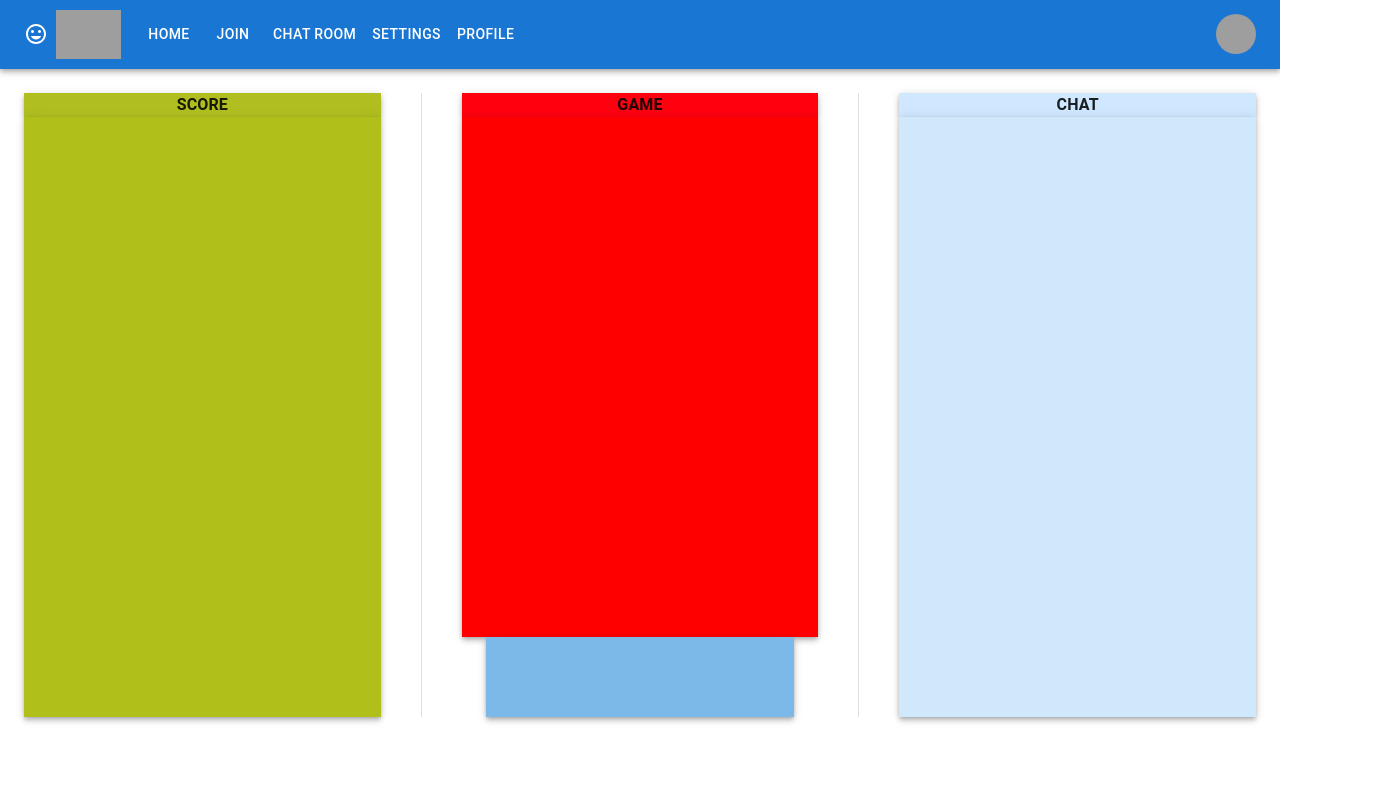
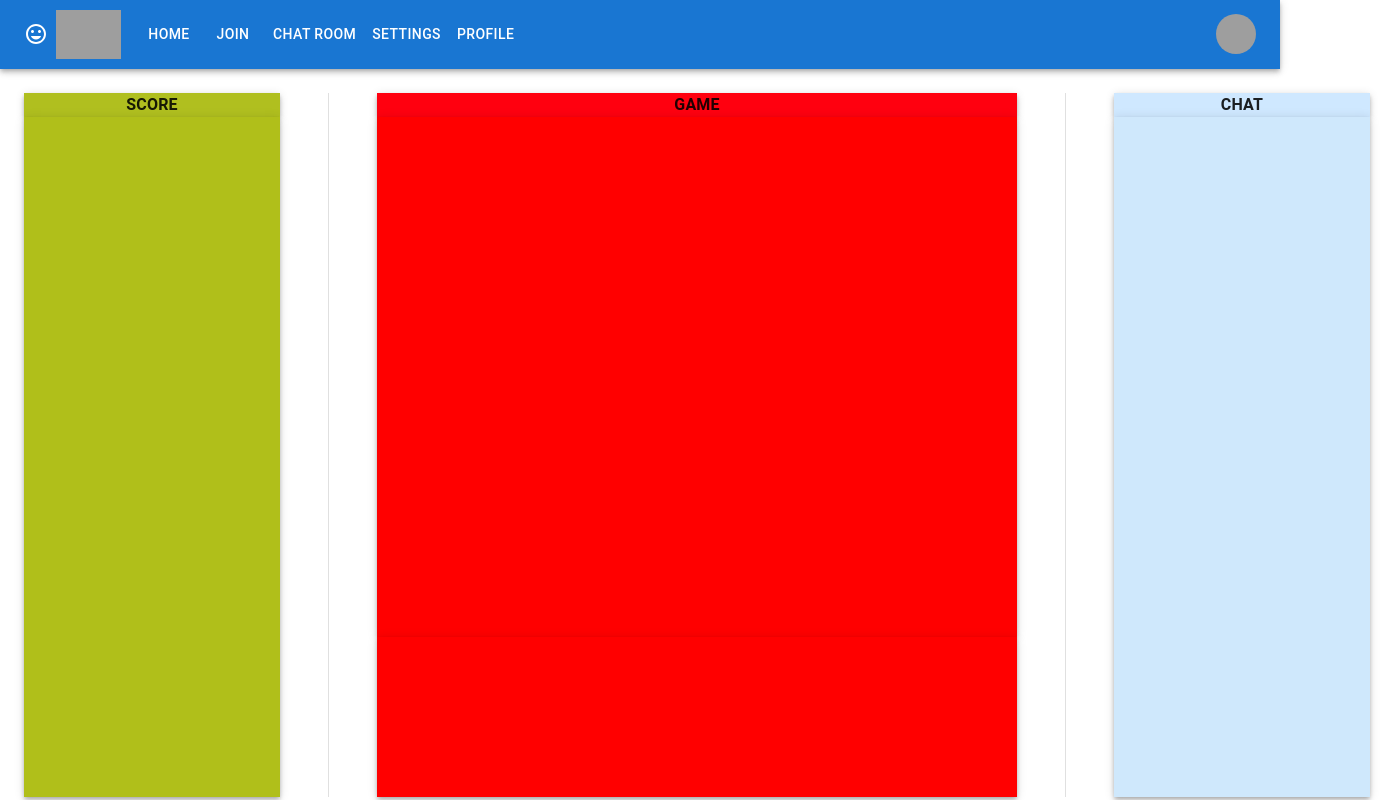
Before and after one commit to yann1731/ft_transcendence, a React (Create React App) app in the folder front_end/: page / in a window 1280 px wide. Shown: the whole page, 1394 px wide, since content can reach past the window. Built offline with nearby package versions, Linux system fonts and the light colour scheme; grey boxes are pictures that could not be loaded.

Commit message:
Main page draft almost done

```diff
--- a/front_end/src/Components/Chat.tsx
+++ b/front_end/src/Components/Chat.tsx
@@ -9,8 +9,8 @@ export default function ChatContainer() {
     <React.Fragment>
       <CssBaseline />
       <Container maxWidth="lg">
-        <Box sx={{bgcolor: '#cfe8ff', boxShadow: 4, textAlign: 'center', fontWeight: 'bold'}}>CHAT</Box>
-        <Box sx={{ bgcolor: '#cfe8fc', height: '75vh', boxShadow: 4}} />
+        <Box sx={{bgcolor: '#cfe8ff', boxShadow: 4, textAlign: 'center', fontWeight: 'bold', width: '20vw'}}>CHAT</Box>
+        <Box sx={{ bgcolor: '#cfe8fc', height: '85vh', boxShadow: 4, width: '20vw'}} />
       </Container>
     </React.Fragment>
   );
--- a/front_end/src/Components/Divider.tsx
+++ b/front_end/src/Components/Divider.tsx
@@ -5,7 +5,6 @@ import Stack from '@mui/material/Stack';
 import { styled } from '@mui/material/styles';
 import ChatContainer from './Chat';
 import GameContainer from './Game';
-import GameBottomContainer from './Game bottom';
 import ScoresContainer from './Scores';
 
 export default function DividerStack() {
@@ -14,11 +13,11 @@ export default function DividerStack() {
       <Stack
         direction="row"
         divider={<Divider orientation="vertical" flexItem />}
-        spacing={2}
-      >
-		<ScoresContainer></ScoresContainer>
-		<GameContainer></GameContainer>
-		<ChatContainer></ChatContainer>
+        spacing={3}
+        >
+            <ScoresContainer></ScoresContainer>
+            <GameContainer></GameContainer>
+            <ChatContainer></ChatContainer>
       </Stack>
     </div>
   );
--- a/front_end/src/Components/Game bottom.tsx
+++ /dev/null
@@ -1,16 +0,0 @@
-import * as React from 'react';
-import CssBaseline from '@mui/material/CssBaseline';
-import Box from '@mui/material/Box';
-import Container from '@mui/material/Container';
-import Typography from '@mui/material/Typography';
-
-export default function GameBottomContainer() {
-  return (
-    <React.Fragment>
-      <CssBaseline />
-        <Container maxWidth="lg">
-        <Box sx={{ bgcolor: '#7CB9E8', height: '10vh', boxShadow: 4}} />
-      </Container>
-    </React.Fragment>
-  );
-}
--- a/front_end/src/Components/Game.tsx
+++ b/front_end/src/Components/Game.tsx
@@ -2,19 +2,16 @@ import * as React from 'react';
 import CssBaseline from '@mui/material/CssBaseline';
 import Box from '@mui/material/Box';
 import Container from '@mui/material/Container';
-import Typography from '@mui/material/Typography';
-import GameBottomContainer from './Game bottom';
-import { createTheme, ThemeProvider } from '@mui/material/styles';
 
 
 export default function GameContainer() {
   return (
     <React.Fragment>
       <CssBaseline />
-        <Container maxWidth="lg">
-        <Box sx={{bgcolor: '#ff000F', boxShadow: 4, textAlign: 'center', fontWeight: 'bold'}}>GAME</Box>
-        <Box sx={{ bgcolor: '#ff0000', height: '65vh', boxShadow: 4}} />
-          <GameBottomContainer></GameBottomContainer>
+        <Container maxWidth="xl">
+        <Box sx={{bgcolor: '#ff000F', boxShadow: 4, textAlign: 'center', fontWeight: 'bold', width: '50vw'}}>GAME</Box>
+        <Box sx={{ bgcolor: '#ff0000', height: '65vh', boxShadow: 4, width: '50vw'}} />
+        <Box sx={{ bgcolor: '#ff0000', height: '20vh', boxShadow: 4, width: '50vw'}} />
       </Container>
     </React.Fragment>
   );
--- a/front_end/src/Components/Scores.tsx
+++ b/front_end/src/Components/Scores.tsx
@@ -9,8 +9,8 @@ export default function ScoresContainer() {
     <React.Fragment>
       <CssBaseline />
         <Container maxWidth="lg">
-        <Box sx={{bgcolor: '#B0BF1F',boxShadow: 4, textAlign: 'center', fontWeight: 'bold'}}>SCORE</Box>
-        <Box sx={{ bgcolor: '#B0BF1A', height: '75vh', boxShadow: 4}} />
+        <Box sx={{bgcolor: '#B0BF1F',boxShadow: 4, textAlign: 'center', fontWeight: 'bold', width: '20vw'}}>SCORE</Box>
+        <Box sx={{ bgcolor: '#B0BF1A', height: '85vh', boxShadow: 4, width: '20vw'}} />
       </Container>
     </React.Fragment>
   );
--- a/front_end/src/index.tsx
+++ b/front_end/src/index.tsx
@@ -2,8 +2,6 @@ import React from 'react';
 import ReactDOM from 'react-dom/client';
 import './index.css';
 import ResponsiveAppBar from './Components/ToolBar'
-import ChatContainer from './Components/Chat'
-import GameContainer from './Components/Game'
 import DividerStack from './Components/Divider';
 import reportWebVitals from './reportWebVitals';
 
```
Also changed, not shown: front_end/src/App.css (+0 -11 lines), front_end/src/Components/ToolBar.tsx (+4 -4 lines).
